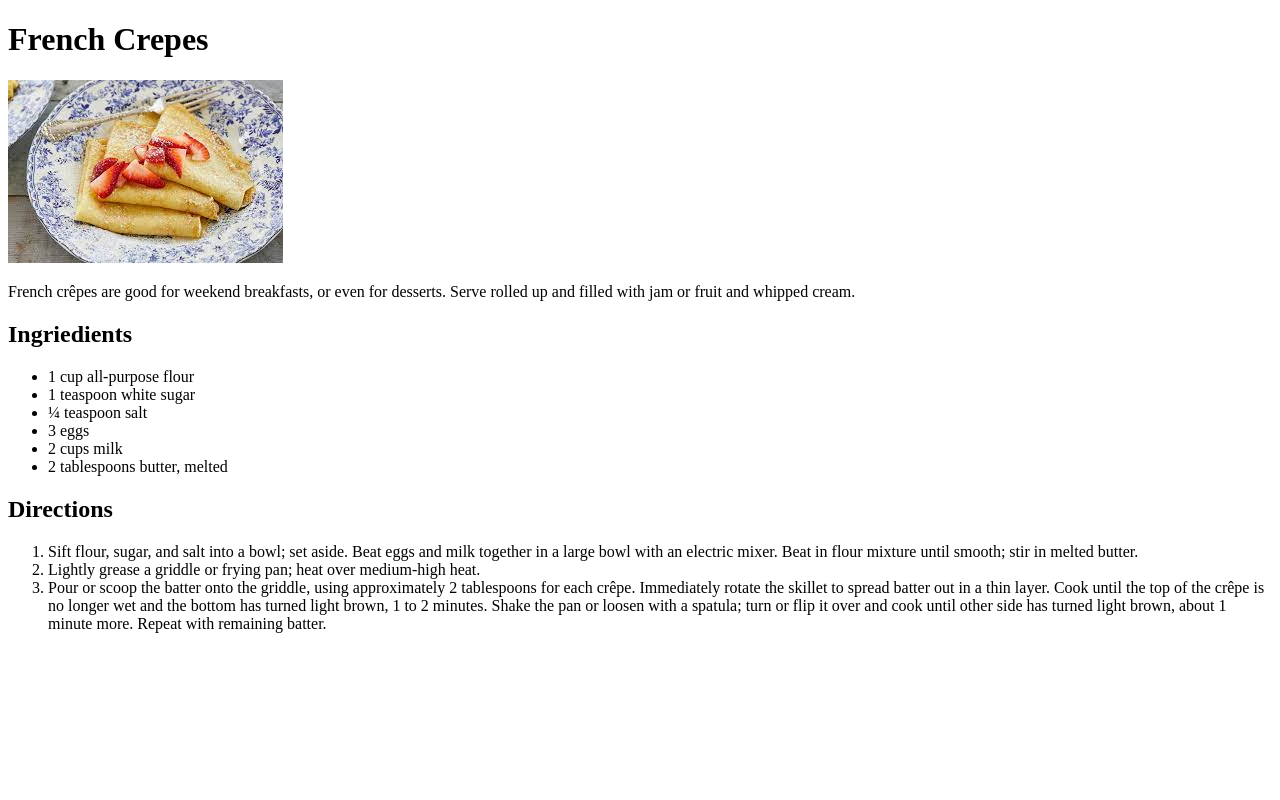
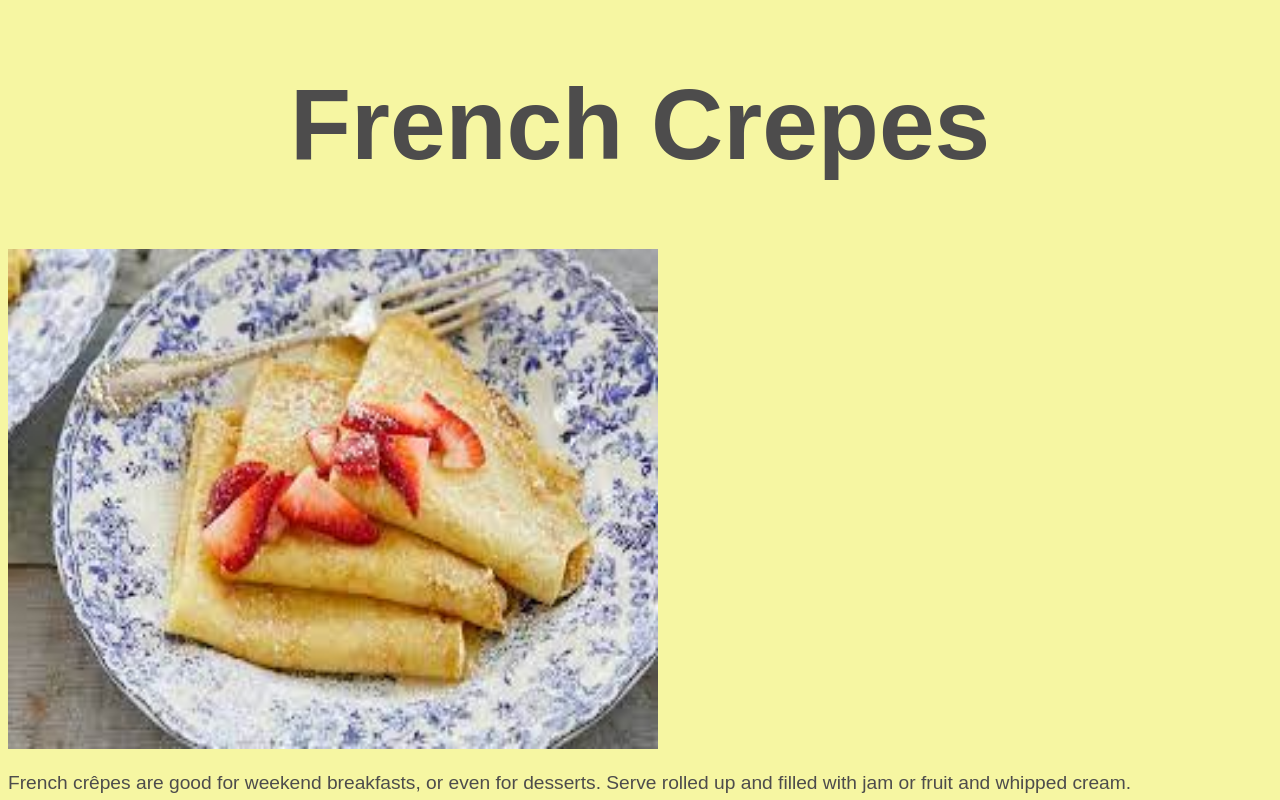
Before and after one commit to jam5ghz/odin-recipes, a plain HTML site: page recipes/French_crepes.html in a window 1280 px wide. Shown: the top 800 px of the page. Drawn offline with Linux system fonts and the light colour scheme.

Commit message:
ADD styles.css

```diff
--- a/recipes/French_crepes.html
+++ b/recipes/French_crepes.html
@@ -1,7 +1,7 @@
 <!DOCTYPE html>
 <html>
     <head>
-
+        <link rel="stylesheet" href="../styles.css">
     </head>
     <body>
         <h1>French Crepes</h1>
--- /dev/null
+++ b/styles.css
@@ -0,0 +1,38 @@
+/* styles.css */
+
+  *{
+    color: rgb(37, 36, 36);
+    background-color: rgb(246, 246, 162);
+    font-family: Arial, Helvetica, sans-serif;
+
+  }
+  img {
+
+    height: 500px;
+    width: 650px;
+  }
+  h1{
+    font-family: Copperplate, Papyrus, fantasy;
+    text-align: center;
+    font-size:100px;
+    color: rgb(77, 76, 76);
+  }
+
+  h2{
+    font-family: Copperplate, Papyrus, fantasy;
+    color: rgb(77, 76, 76);
+  }
+
+  li{
+    margin-top: 10px;
+
+}
+
+li:first-child {
+    margin-top:0;
+}
+
+  p {
+    font-size: larger;
+    color: rgb(77, 76, 76);
+  }
```
Also changed, not shown: index.html (+1 -0 lines), recipes/American_Pancakes.html (+1 -1 lines), recipes/British_Pankakes.html (+1 -1 lines).
